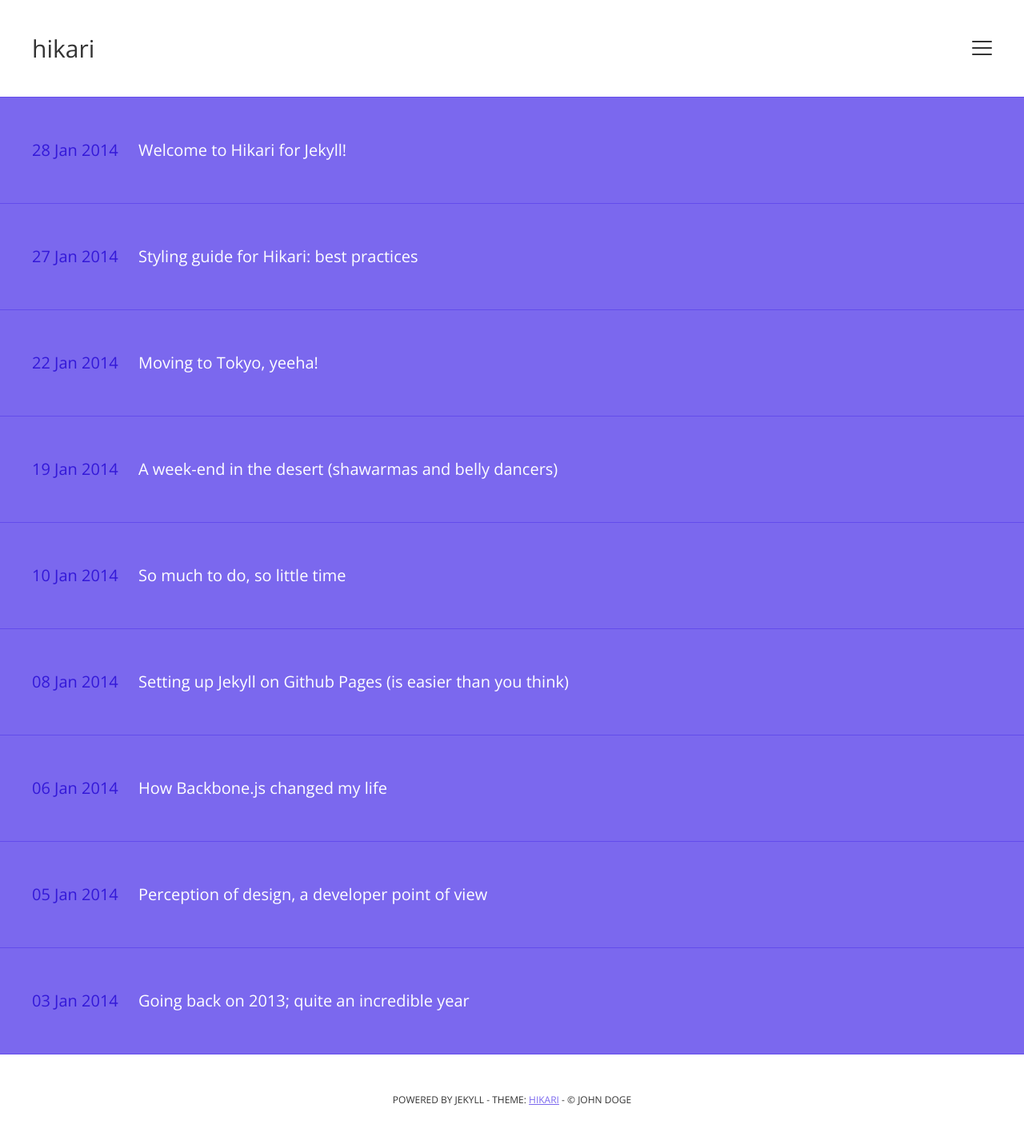
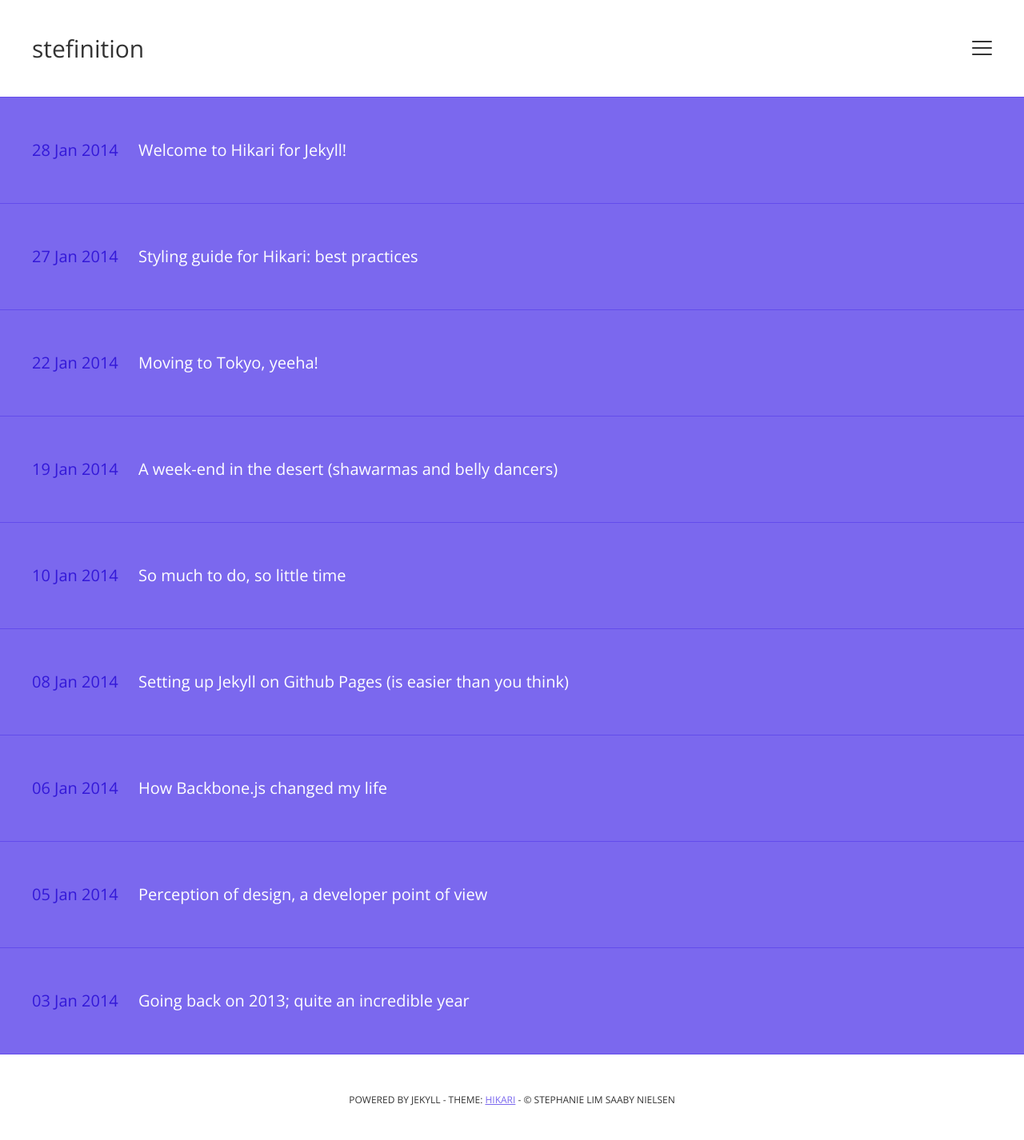
Before and after one commit to stefinition/stefinition.github.io, a Jekyll site: the page built from index.html, in a window 1280 px wide. Shown: the whole page at 80% size. Built offline with Jekyll 4.4.1, drawn with Linux system fonts in a browser that asks for light colours; the list of posts is cut into pages by our own code.

Commit message:
Changed some config

```diff
--- a/_config.yml
+++ b/_config.yml
@@ -1,14 +1,14 @@
 # Title of your blog; shows in the header
-name: "hikari"
+name: "stefinition"
 
 # Description of your content (will only be used on Google Search)
 description: "Fluid, responsive blog theme for Jekyll"
 
 # Your name. Will show in your footer + sidebar
-author: "John Doge"
+author: "Stephanie Lim Saaby Nielsen"
 
-url: "http://m3xm.github.io"
-baseurl: "/hikari-for-Jekyll"
+url: "http://stefinition.github.io"
+baseurl: "/stefinition.github.io"
 
 # A short presentation of yourself. Will show in the sidebar, under your name. Best usage would be between 30 to 50 words.
 author-bio: "I'm a dog. I develop things. This is my blog so why don't you close this damn side panel (cursed by most UX Designers but I don't care, I do whatever I want) and start reading my awesome stuff?"
```
